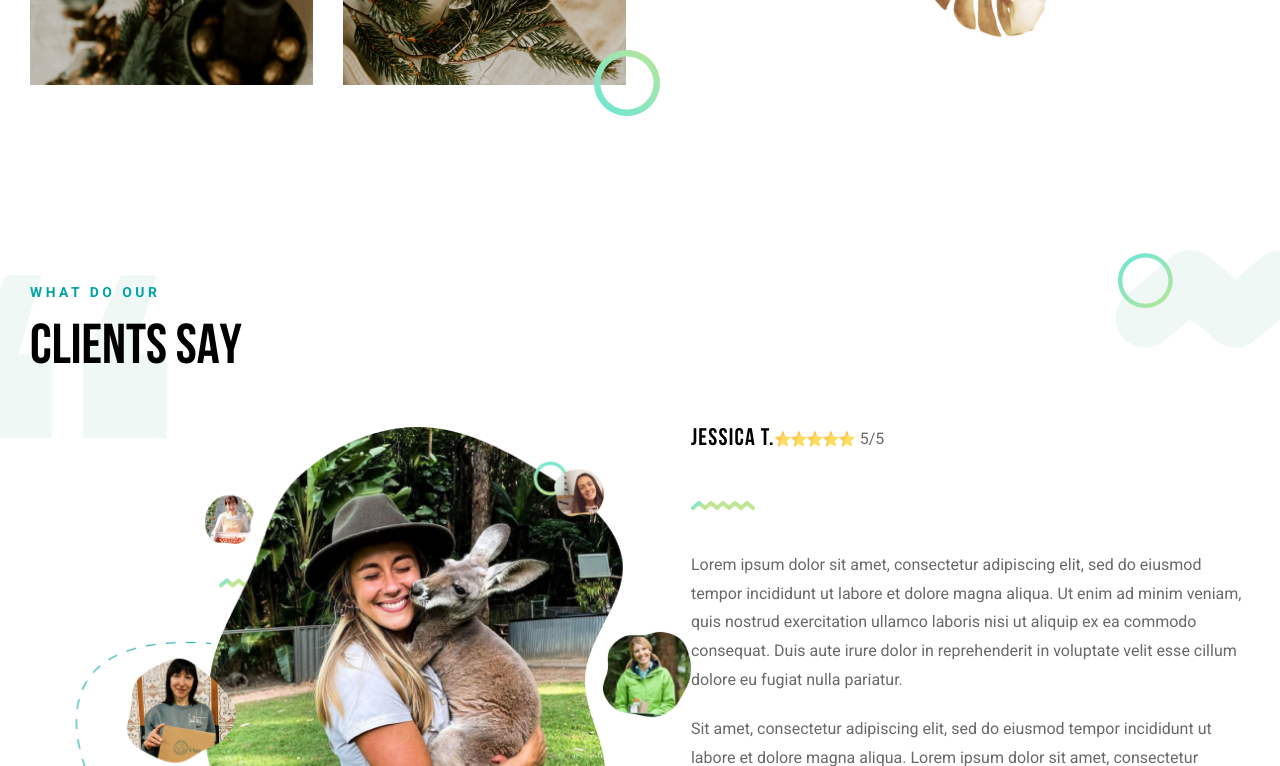
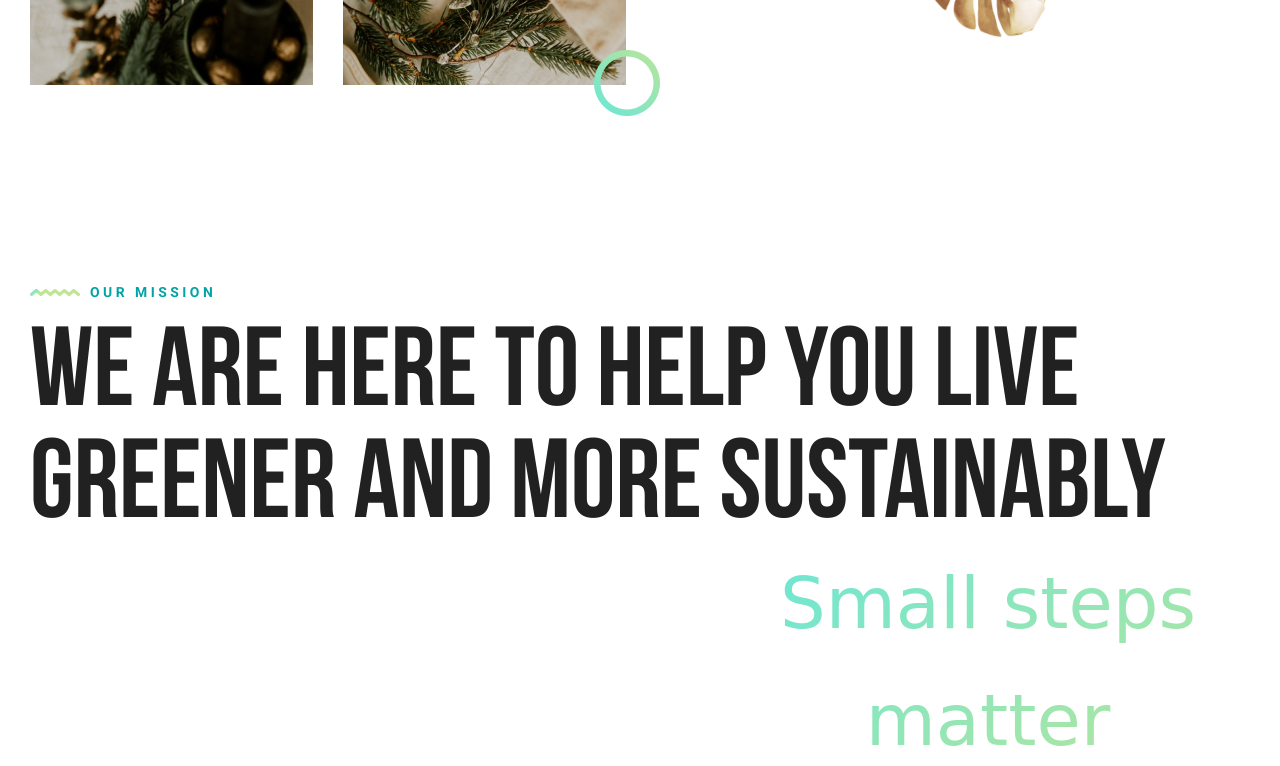
Before and after one commit to Vadym-Vasiliev/kiwi, a website: page src/index.pug in a window 1280 px wide. Shown: the part 2034-2800 px from the top of the page. Drawn offline with nearby package versions, Linux system fonts and the light colour scheme; files that its build step writes are made by us from their sources; files whose address does not match are found by name; a web font is replaced by a local one.

Commit message:
add mission

```diff
--- a/gulp/version.json
+++ b/gulp/version.json
@@ -1,3 +1,3 @@
 {
-    "main": "20220907103951"
+    "main": "20220907114036"
 }
--- a/src/index.pug
+++ b/src/index.pug
@@ -64,6 +64,18 @@ html
               .box-content__text
                 p Lorem ipsum dolor sit amet, consectetur adipiscing elit, sed do eiusmod tempor incididunt ut labore et dolore magna aliqua. Ut enim ad minim veniam, quis nostrud exercitation ullamco laboris nisi ut aliquip ex ea commodo consequat. Duis aute irure dolor in reprehenderit in voluptate velit esse cillum dolore eu fugiat nulla pariatur. Excepteur sint occaecat cupidatat non proident, sunt in culpa qui officia deserunt mollit anim id est laborum
               button.primary-btn.box-content__btn(type="button") See What's Inside
+      //- MISSION
+      section.mission
+        .container
+          .mission-content
+            .mission-content__img
+              img(src="img/mission-decor.png", alt="decor")
+            .mission-content__span.before-title
+              p OUR MISSION
+            .mission-content__title.primary-title
+              h3 We are here to help you live greener and more sustainably
+            .mission-content__text.after-title
+              p Small steps matter
       //- REVIEWS
       section.reviews
         .container
--- a/src/scss/components/general.scss
+++ b/src/scss/components/general.scss
@@ -1,3 +1,7 @@
+html {
+  font-size: 16px;
+}
+
 body {
   font-family: "Roboto", sans-serif;
   line-height: 1.5;
@@ -33,7 +37,6 @@ body {
   font-weight: 700;
   font-size: 6rem;
   line-height: 1;
-  letter-spacing: 0.05em;
   text-transform: uppercase;
   margin-bottom: 50px;
 
--- a/src/scss/components/main.scss
+++ b/src/scss/components/main.scss
@@ -6,6 +6,7 @@
 
   &__title {
     text-align: center;
+    letter-spacing: 0.05em;
     margin-bottom: 0;
   }
 }
--- /dev/null
+++ b/src/scss/components/mission.scss
@@ -0,0 +1,48 @@
+.mission {
+  padding-top: 100px;
+  padding-bottom: 44px;
+  overflow: hidden;
+}
+
+.mission-content {
+  position: relative;
+  &__span {
+    position: relative;
+    margin-bottom: 20px;
+    margin-left: 60px;
+
+    &::before {
+      content: "";
+      position: absolute;
+      left: -60px;
+      top: 4px;
+      width: 100%;
+      height: 100%;
+
+      background-image: url(../../img/gradient-line.svg);
+      background-repeat: no-repeat;
+      background-size: 50px;
+    }
+  }
+
+  &__title {
+    margin-bottom: 0;
+  }
+
+  &__text {
+    max-width: 524px;
+    margin-left: auto;
+
+    background: $gradient;
+    -webkit-background-clip: text;
+    -webkit-text-fill-color: transparent;
+  }
+
+  &__img {
+    position: absolute;
+    width: 1828px;
+    left: -200px;
+    top: -10px;
+    z-index: -1;
+  }
+}
--- a/src/scss/fonts.scss
+++ b/src/scss/fonts.scss
@@ -1,7 +1,9 @@
 @font-face {
   font-family: "Bebas Neue";
-  src: url("../fonts/bebasneuebold.ttf"), ("../fonts/bebasneuebold.woff"),
-    ("../fonts/bebasneuebold.woff2");
+  src: local("Bebas Neue Bold"), local("BebasNeueBold"),
+    url("../fonts/bebasneuebold.woff2") format("woff2"),
+    url("../fonts/bebasneuebold.woff") format("woff"),
+    url("../fonts/bebasneuebold.ttf") format("truetype");
   font-weight: 700;
   font-style: normal;
 }
--- a/src/scss/style.scss
+++ b/src/scss/style.scss
@@ -9,5 +9,6 @@
 @import "./components/main";
 @import "./components/works";
 @import "./components/box";
+@import "./components/mission";
 @import "./components/reviews";
 @import "./components/footer";
```
Also changed, not shown: dist/css/style.css, dist/css/style.min.css, dist/img/mission-decor.png (added), dist/index.html, src/img/mission-decor.png (added).
